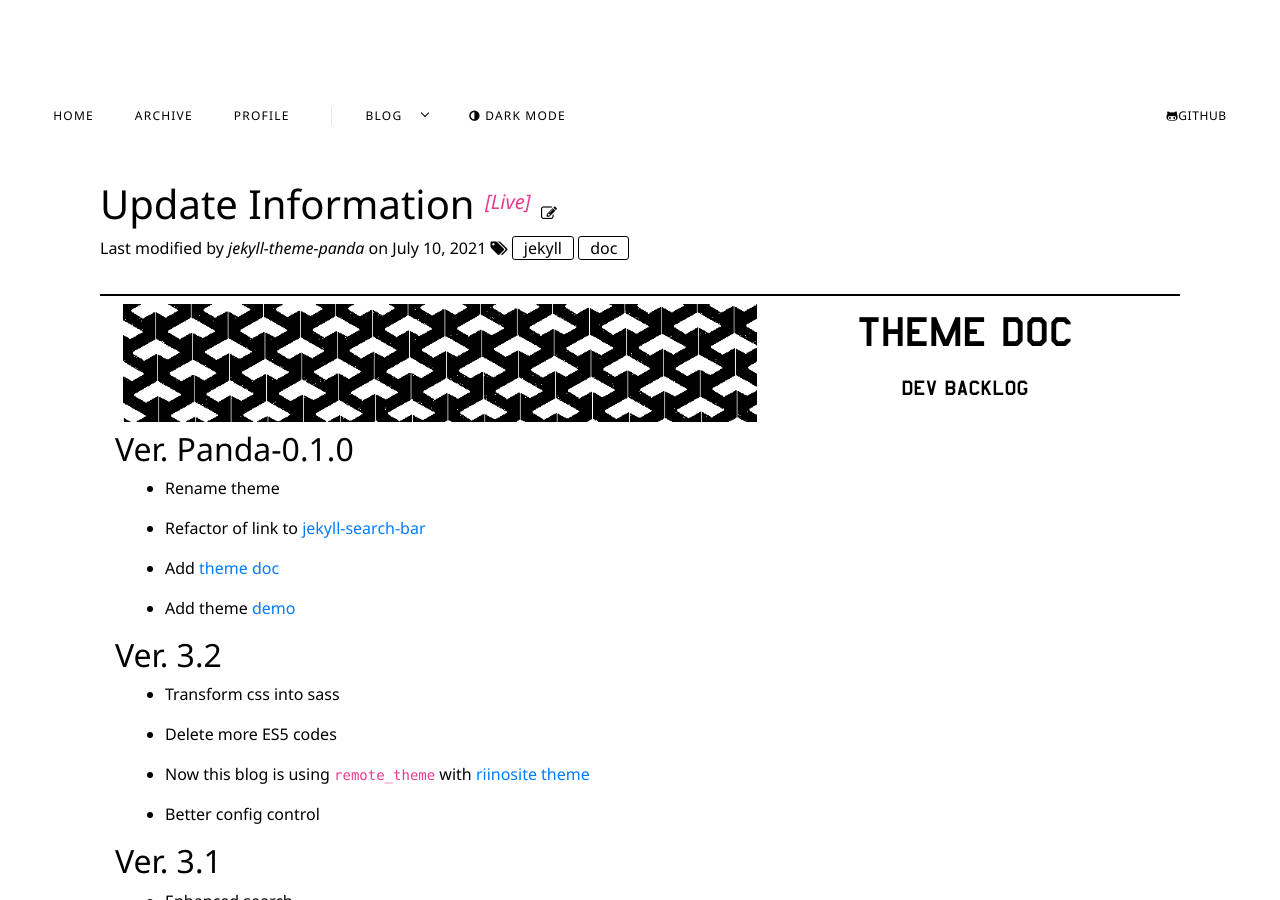
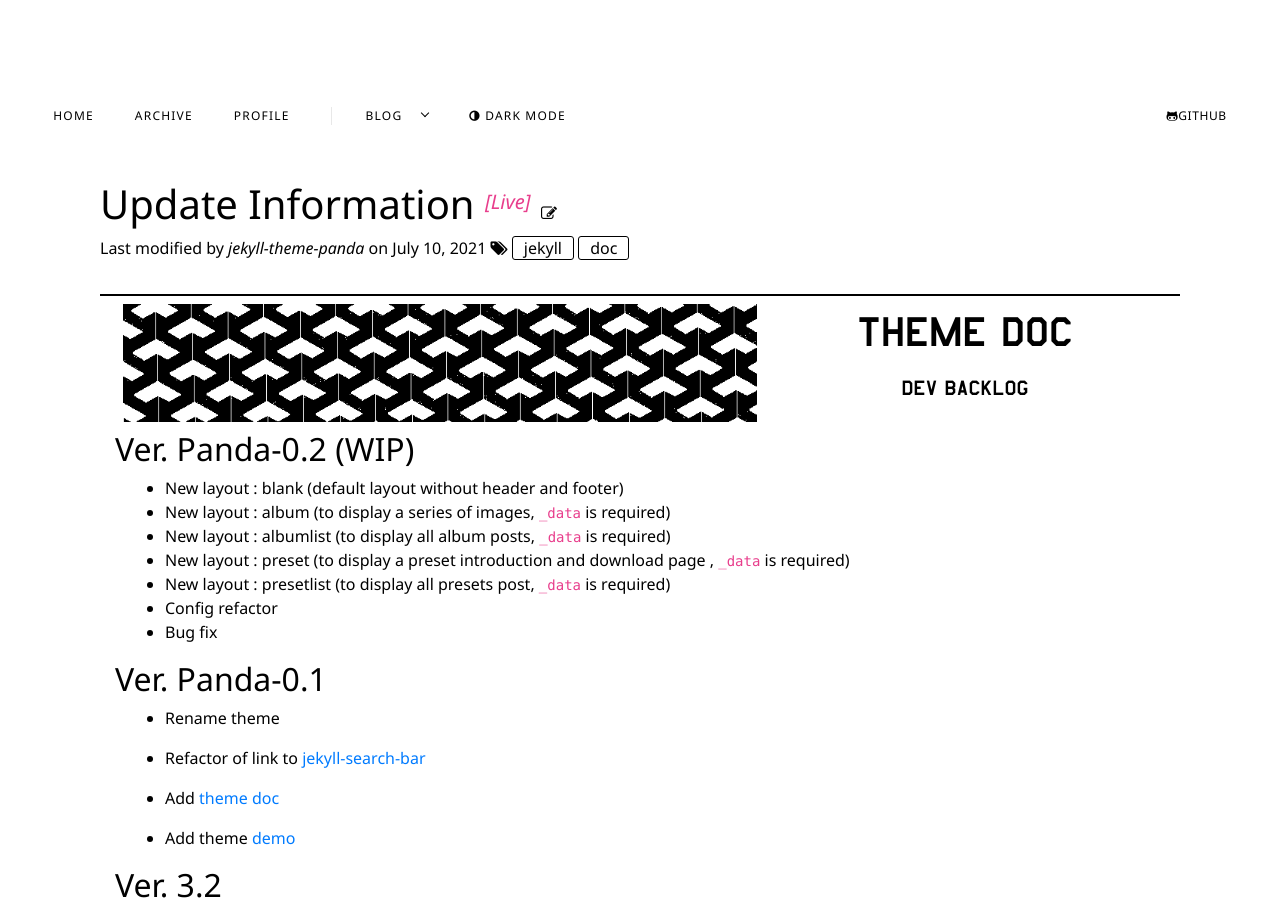
Before and after one commit to sorphwer/jekyll-theme-panda, a Jekyll site: the page built from _posts/2020-6-19-Anno.md, in a window 1280 px wide and 900 px high. Built offline with Jekyll 4.4.1, drawn with Linux system fonts in a browser that asks for light colours; some web fonts are replaced; comment, search, counter and statistics services are not loaded.

Commit message:
Update 2020-6-19-Anno.md

```diff
--- a/_posts/2020-6-19-Anno.md
+++ b/_posts/2020-6-19-Anno.md
@@ -12,7 +12,17 @@ banner-subtitle: Dev Backlog
 last-modify: 2021-07-10 10:30:00 +0000
 ---
 
-## Ver. Panda-0.1.0
+## Ver. Panda-0.2 (WIP)
+
+- New layout : blank (default layout without header and footer)
+- New layout : album (to display a series of images, `_data` is required)
+- New layout : albumlist (to display all album posts, `_data` is required)
+- New layout : preset (to display a preset introduction and download page , `_data` is required)
+- New layout : presetlist (to display all presets post, `_data` is required)
+- Config refactor
+- Bug fix
+
+## Ver. Panda-0.1
 
 - Rename theme
 
```
